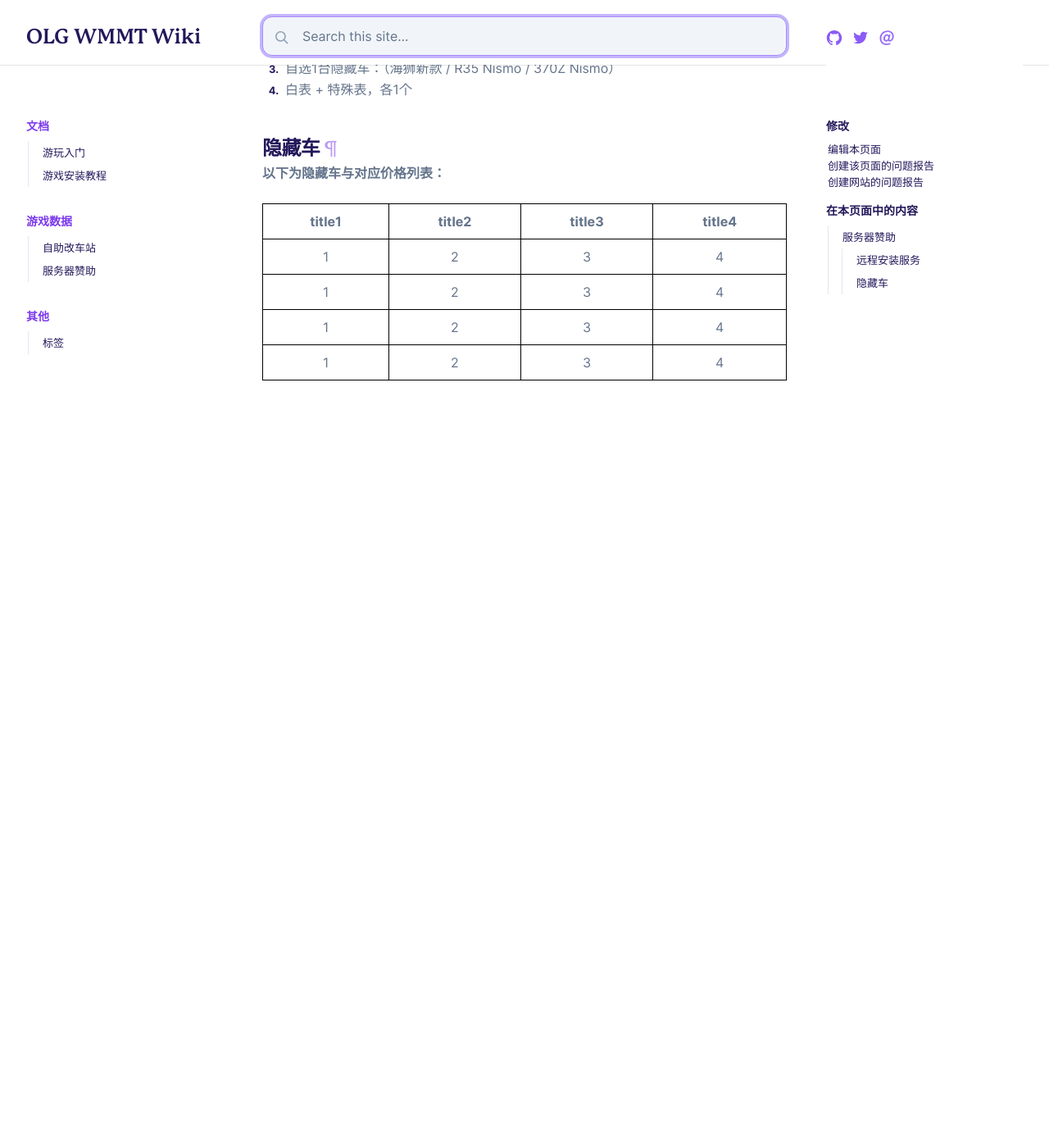
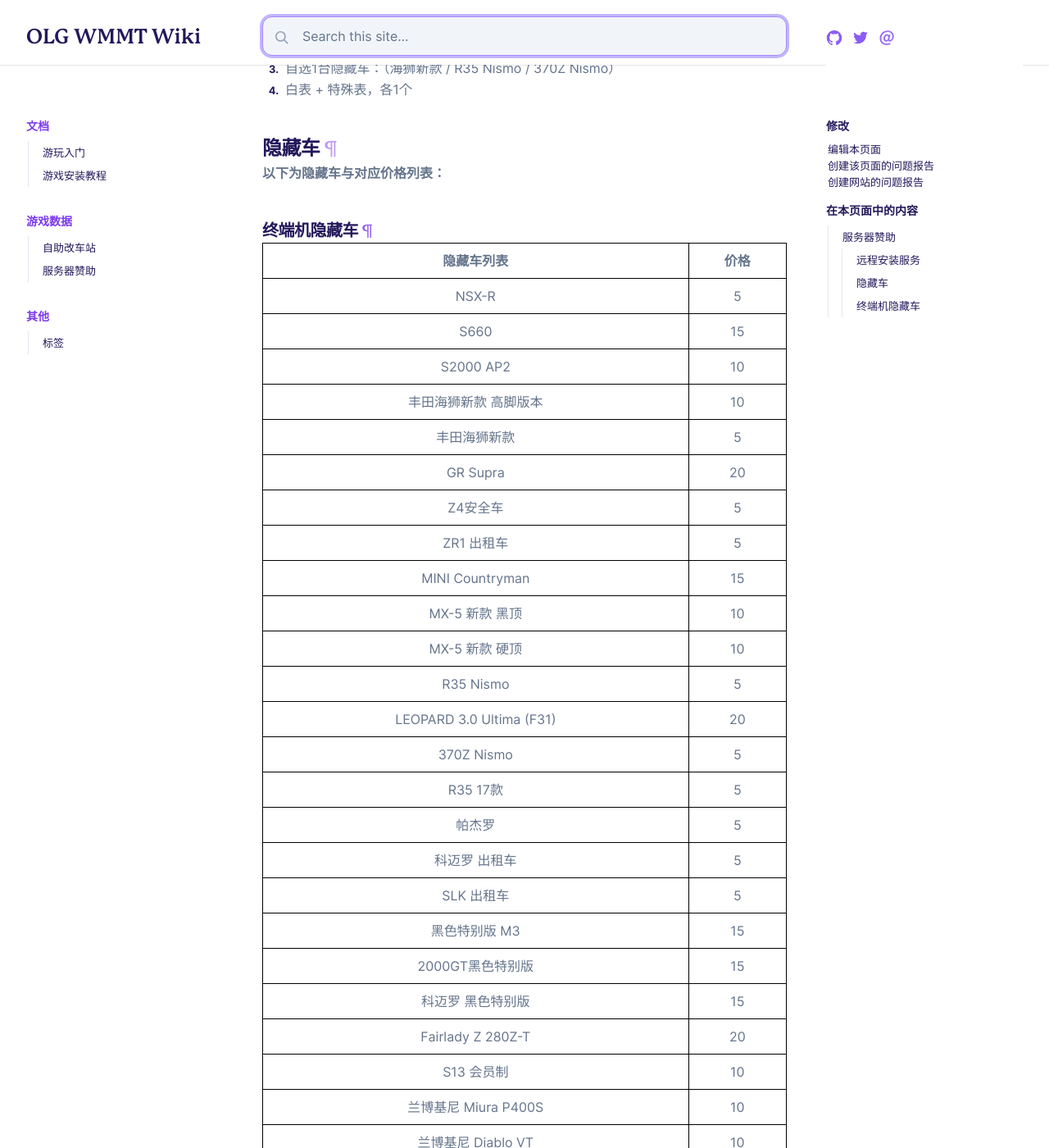
Before and after one commit to banapassport/SRC-Wiki, a Jekyll site: the page built from _docs/game_data/服务器赞助.md, in a window 1280 px wide and 1400 px high, scrolled down 545 px. Shown: the whole window at 82% size. Built offline with Jekyll 4.4.1, drawn with Linux system fonts in a browser that asks for light colours; before the commit the page ends 1177 px from its top, so only the background shows below that.

Commit message:
Update 服务器赞助.md

```diff
--- a/_docs/game_data/服务器赞助.md
+++ b/_docs/game_data/服务器赞助.md
@@ -24,14 +24,36 @@ author:
 
 **以下为隐藏车与对应价格列表：**
 
+### 终端机隐藏车
 
 <div class="table-wrapper" markdown="block">
 
-| title1 | title2 | title3 | title4 |
-|:------:|:------:|:------:|:------:|
-|   1    |   2    |   3    |   4    |
-|   1    |   2    |   3    |   4    |
-|   1    |   2    |   3    |   4    |
-|   1    |   2    |   3    |   4    |
+| 隐藏车列表               | 价格 |
+|:------------------------:|:--:|
+| NSX-R                    | 5  |
+| S660                     | 15  |
+| S2000 AP2                | 10  |
+| 丰田海狮新款 高脚版本     | 10  |
+| 丰田海狮新款              | 5  |
+| GR Supra                 | 20 |
+| Z4安全车                  | 5  |
+| ZR1 出租车                | 5  |
+| MINI Countryman          | 15 |
+| MX-5 新款 黑顶            | 10  |
+| MX-5 新款 硬顶            | 10  |
+| R35 Nismo                | 5  |
+| LEOPARD 3.0 Ultima (F31) | 20 |
+| 370Z Nismo               | 5  |
+| R35 17款                  | 5  |
+| 帕杰罗                     | 5  |
+| 科迈罗 出租车              | 5  |
+| SLK 出租车                  | 5  |
+| 黑色特别版 M3              | 15  |
+| 2000GT黑色特别版           | 15  |
+| 科迈罗 黑色特别版            | 15  |
+| Fairlady Z 280Z-T          | 20 |
+| S13 会员制                  | 10 |
+| 兰博基尼 Miura P400S        | 10  |
+| 兰博基尼 Diablo VT          | 10  |
 
 </div>
```
